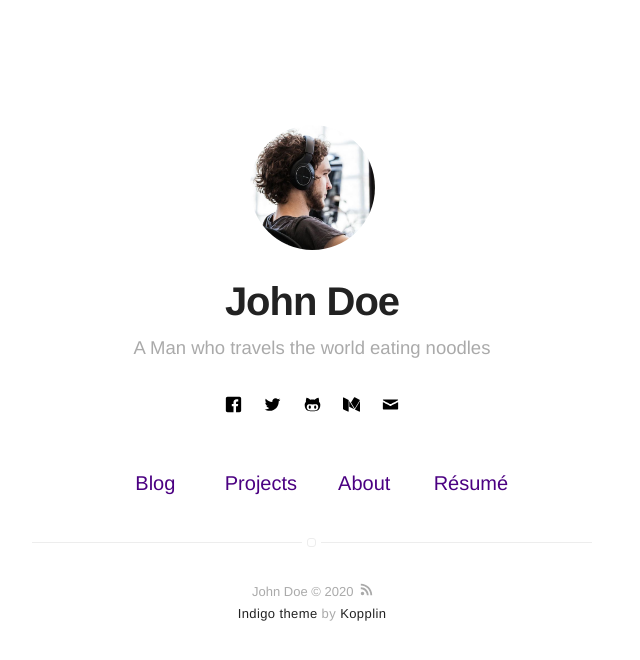
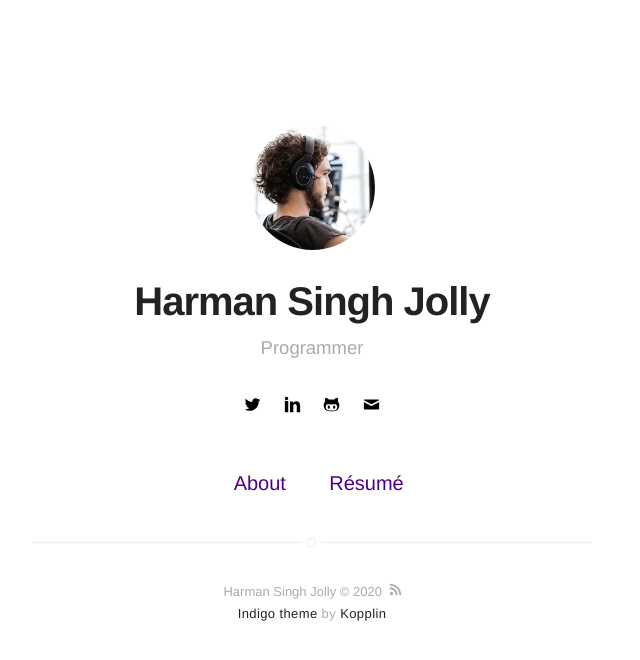
Before and after one commit to CoderJolly/coderjolly.github.io, a Jekyll site: the page built from index.html, in a window 1280 px wide. Shown: the top 660 px of the page, without its empty margins (328-968 px from the left). Built offline with Jekyll 4.4.1, drawn with Linux system fonts in a browser that asks for light colours.

Commit message:
Updated _config.yml

```diff
--- a/_config.yml
+++ b/_config.yml
@@ -1,6 +1,6 @@
 # main text of home
-name: John Doe
-bio: A Man who travels the world eating noodles
+name: Harman Singh Jolly
+bio: Programmer
 
 # twitter summary info
 description: A blog about technology and stuff related
@@ -14,9 +14,9 @@ picture: assets/images/profile.jpg
 # and specify source (external or local).
 resume: true
 resume-external: true
-resume-url: https://google.com/?q=my+resume
+resume-url: assets/pdfs/My_Resume.pdf
 
-url: https://sergiokopplin.github.io/indigo
+url: http://coderjolly.github.io
 # your url: https://USERNAME.github.io
 
 permalink: /:title/
@@ -34,38 +34,31 @@ disqus:
   categories: [blog, project] # only show disqus for posts that have these categories
 
 # if you don't have any of social below, comment the line
-facebook: myfacebook
-twitter: mytwitter
+# facebook: myfacebook
+twitter: coderjolly
 # instagram: myinstagram
 # pinterest: mypinterest
-# linkedin: mylinkedin
+linkedin: coderjolly/
 # youtube: myyoutube
 # spotify: myspotify
-github: mygithub
+github: coderjolly
 # gitlab: mygitlab
 # lastfm: mylastfm
 # stackoverflow: 7044681/mystackoverflow
 # quora: userquora
 # reddit: username
-medium: medium
+# medium: medium
 # vimeo: myvimeo
 # lanyrd: mylanyrd
-email: myemail@gmail.com
+email: harmanjolly97@gmail.com
 
 authors:
-  johndoe:
-    name: John Doe
-    bio: A Man who travels the world eating noodles
+  coderjolly:
+    name: Harman Singh
+    bio: Programmer
     external-image: false
     picture: assets/images/profile.jpg
-    twitter: johndoe
-  jamesfoster:
-    name: James Foster
-    bio: A Man who develops software with coffee
-    external-image: false
-    picture: assets/images/james.jpg
-    twitter: jamesfoster
-
+    twitter: coderjolly
 # do you want a larger site? change the option below
 # options: [normal, large] | default: normal
 # normal = 560px / large = 810px
@@ -80,11 +73,11 @@ pagination:
   permalink: "/:num/" # pagination link that will be appended
 
 # if you don't need projects, comment the *projects* configs below
-projects: true
+projects: false
 
 # if you don't need "about" or "blog", comment them out below
 about: true
-blog: true
+blog: false
 
 # do you want to show the "read time" of the posts?
 read-time: true
```
